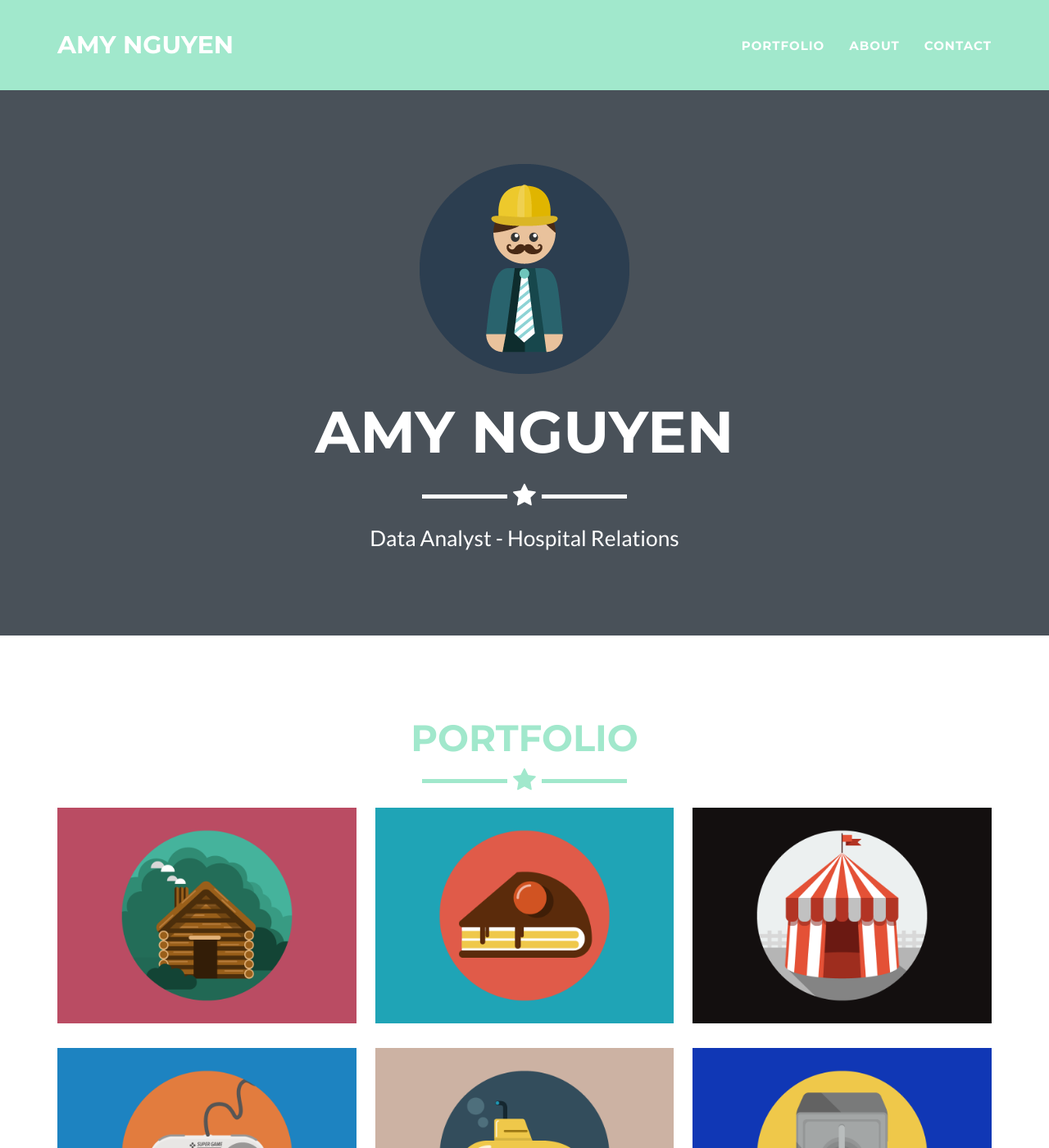
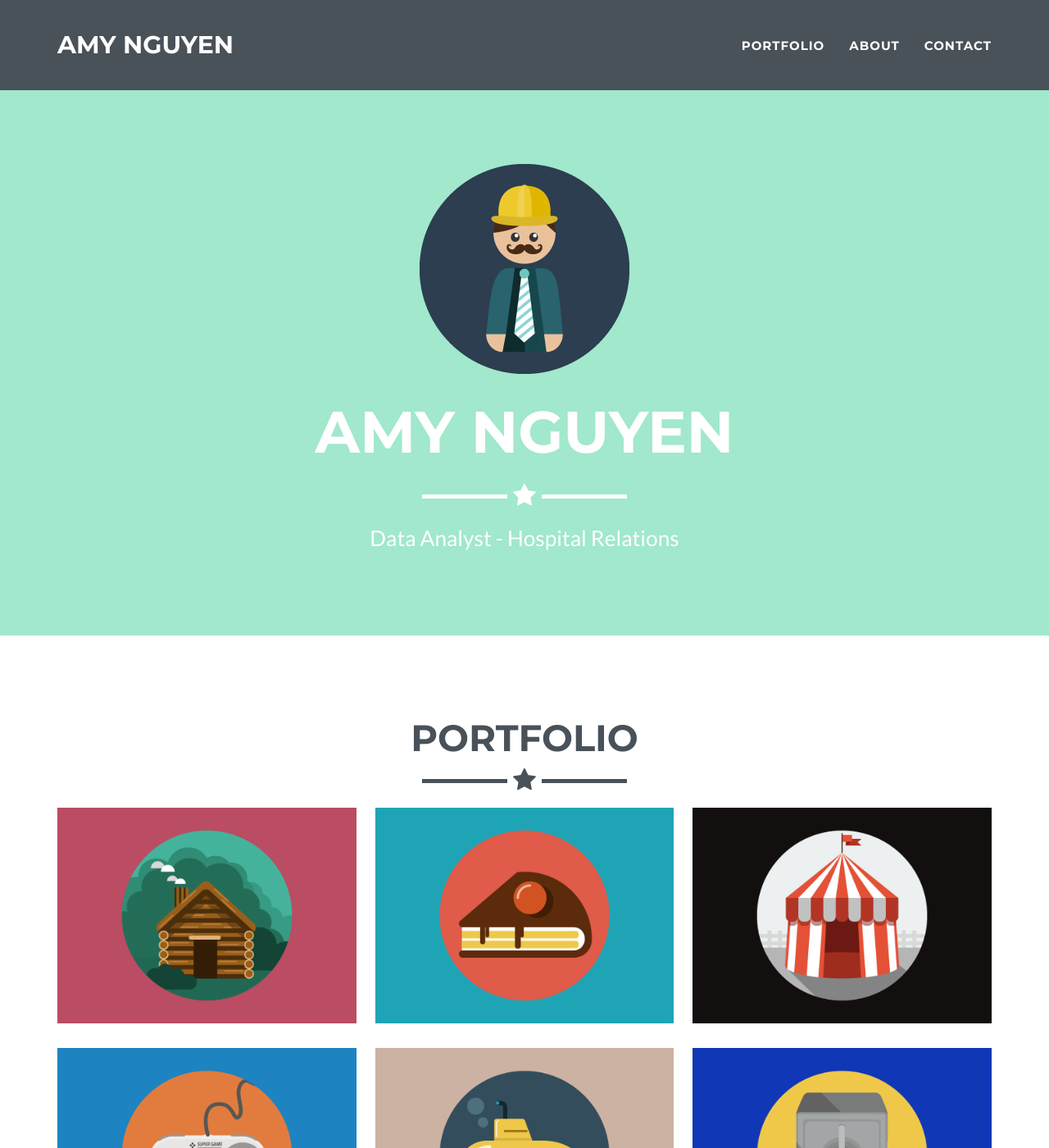
Before and after one commit to amytruchnguyen/amytruchnguyen.github.io, a Jekyll site: the page built from _posts/2014-07-18-project-1.markdown, in a window 1280 px wide and 1400 px high. Shown: the whole window at 82% size. Built offline with Jekyll 4.4.1, drawn with Linux system fonts in a browser that asks for light colours.

Commit message:
updates color

```diff
--- a/_config.yml
+++ b/_config.yml
@@ -25,10 +25,10 @@ disqus_shortname: myshortname
 
 # Color settings (hex-codes without the leading hash-tag)
 color:
-  primary: 495159 #18bc9c #80B3FF
-  primary-rgb: "73, 81, 89" #"24,288,156" #"128,179,255"
-  secondary: A1E8CC #2c3e50 #FD6E8A
-  secondary-dark: FAC9B8 #233140 #A2122F
+  primary: A1E8CC #18bc9c #80B3FF
+  primary-rgb: "161, 232, 204" #"24,288,156" #"128,179,255"
+  secondary: 495159 #2c3e50 #FD6E8A
+  secondary-dark: 495159 #233140 #A2122F
 
 # Footer settings
 footer:
```
